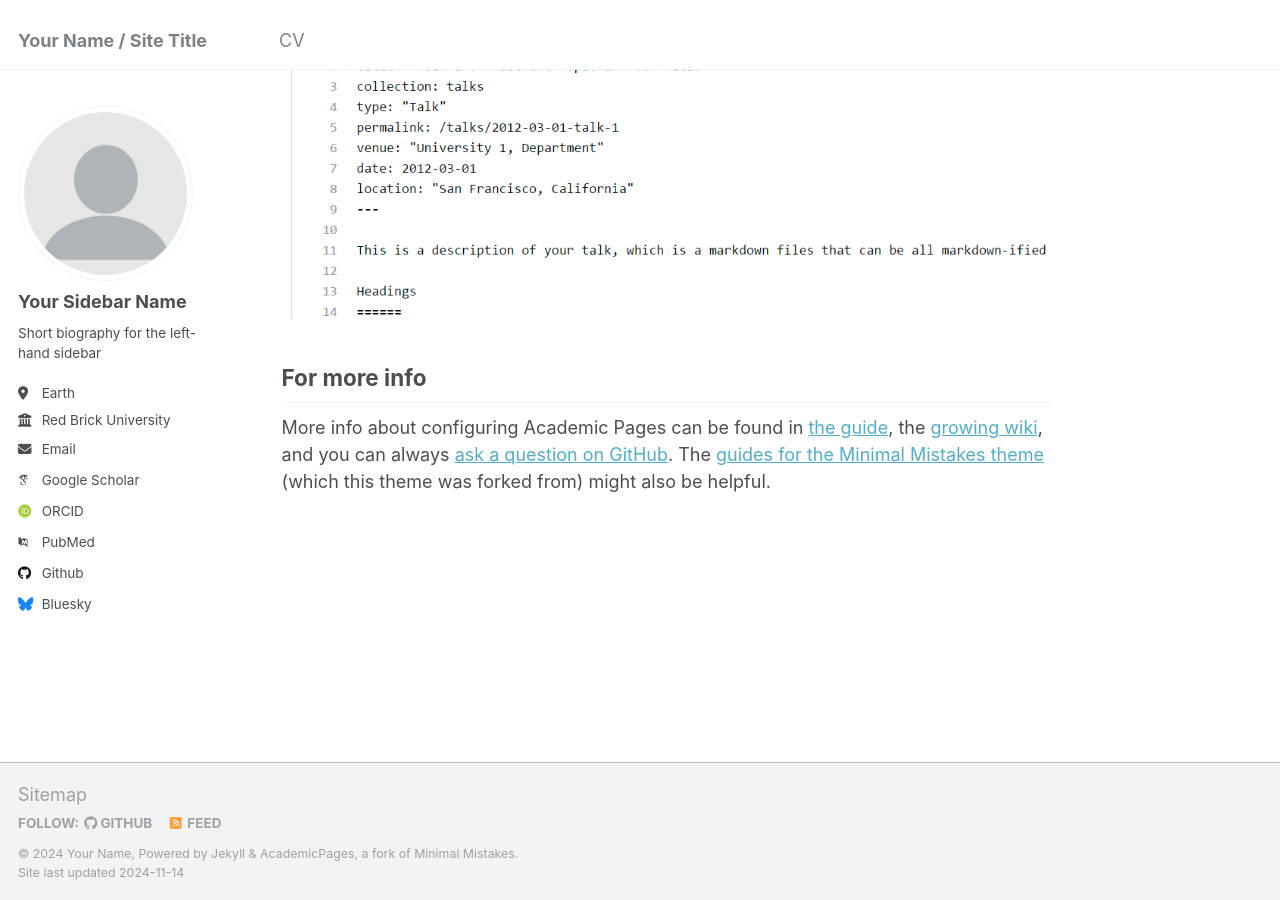
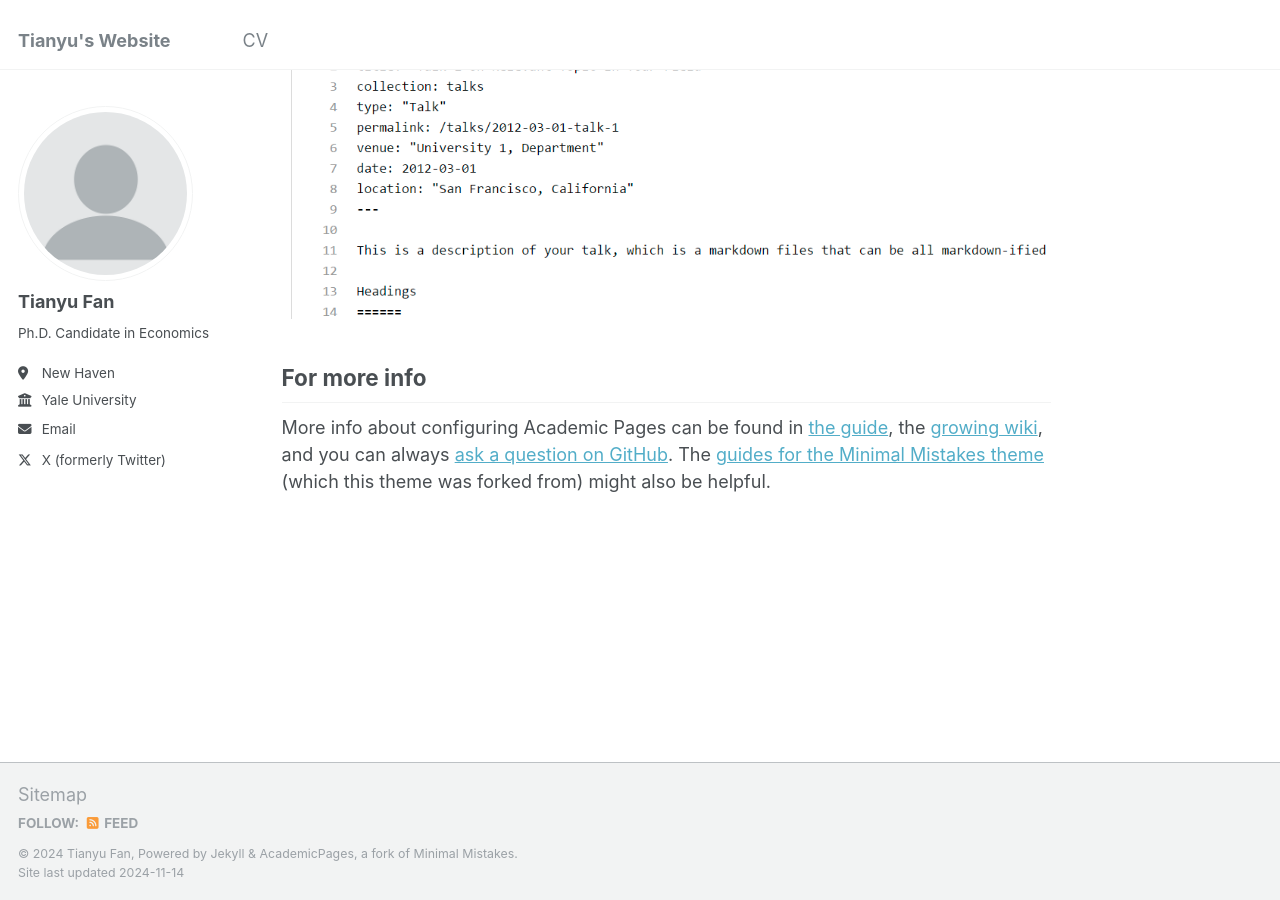
Before and after one commit to tianyufan-econ/tianyufan-econ.github.io, a Jekyll site: the page built from _pages/about.md, in a window 1280 px wide and 900 px high, scrolled down 2643 px. Built offline with Jekyll 4.4.1, drawn with Linux system fonts in a browser that asks for light colours; some web fonts are replaced.

Commit message:
Update _config.yml

```diff
--- a/_config.yml
+++ b/_config.yml
@@ -8,13 +8,13 @@
 
 # Basic Site Settings
 locale                   : "en-US"
-title                    : "Your Name / Site Title"
+title                    : "Tianyu's Website"
 title_separator          : "-"
-name                     : &name "Your Name"
+name                     : &name "Tianyu Fan"
 description              : &description "personal description"
-url                      : https://academicpages.github.io # the base hostname & protocol for your site e.g. "https://[your GitHub username].github.io"
+url                      : https://tianyufan-econ.github.io # the base hostname & protocol for your site e.g. "https://[your GitHub username].github.io"
 baseurl                  : "" # the subpath of your site, e.g. "/blog"
-repository               : "academicpages/academicpages.github.io"
+repository               : "tianyufan/tianyufan.github.io"
 
 # Site Author - The following control what appear as part of the author content on the side bar.
 #               If a field is blank the icon and link will not appear, otherwise it will be shown.
@@ -22,21 +22,21 @@ repository               : "academicpages/academicpages.github.io"
 author:
   # Biographic information
   avatar           : "profile.png"
-  name             : "Your Sidebar Name"
+  name             : "Tianyu Fan"
   pronouns         : # example: "she/her"
-  bio              : "Short biography for the left-hand sidebar"
-  location         : "Earth"
-  employer         : "Red Brick University"
+  bio              : "Ph.D. Candidate in Economics"
+  location         : "New Haven"
+  employer         : "Yale University"
   uri              : # URL
-  email            : "none@example.org"
+  email            : "tianyu.fan@yale.edu"
 
   # Academic websites
   arxiv            : # URL - Update with the correct link to your profile
-  googlescholar    : "https://scholar.google.com/citations?user=PS_CX0AAAAAJ"
+  googlescholar    : # URL
   impactstory      : # URL
-  orcid            : "http://orcid.org/yourorcidurl"
+  orcid            : # URL
   semantic         : # URL
-  pubmed           : "https://www.ncbi.nlm.nih.gov/pubmed/?term=john+snow"
+  pubmed           : # URL
   researchgate     : # URL
   scopus           : # URL
 
@@ -44,12 +44,12 @@ author:
   bitbucket        : # Username - Update with your username on the site
   codepen          : # Username
   dribbble         : # Username
-  github           : "academicpages"
+  github           : # Username
   kaggle           : # Username
   stackoverflow    : # User number or user number and name (i.e., use "1" or "1/jeff-atwood")
 
   # Social media
-  bluesky          : "bsky.app" # Replace this with you Bluesky username
+  bluesky          : # Replace this with you Bluesky username
   facebook         : # Username
   flickr           : # Username
   foursquare       : # Username
@@ -66,7 +66,7 @@ author:
   steam            : # Username
   telegram         : # URL
   tumblr           : # Username
-  twitter          : # Username for X / Twitter
+  twitter          : "tianyufan_econ"
   vine             : # Username
   weibo            : # Username
   wikipedia        : # Username
```
